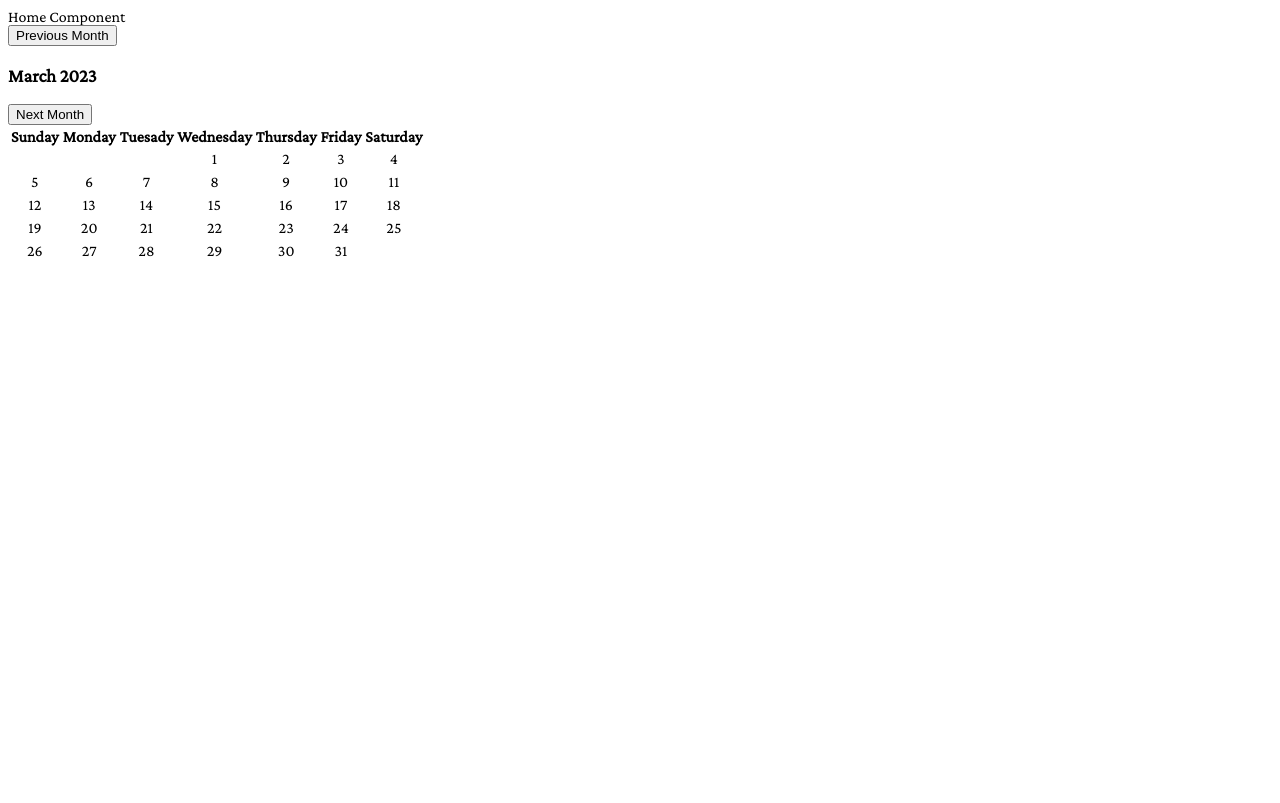
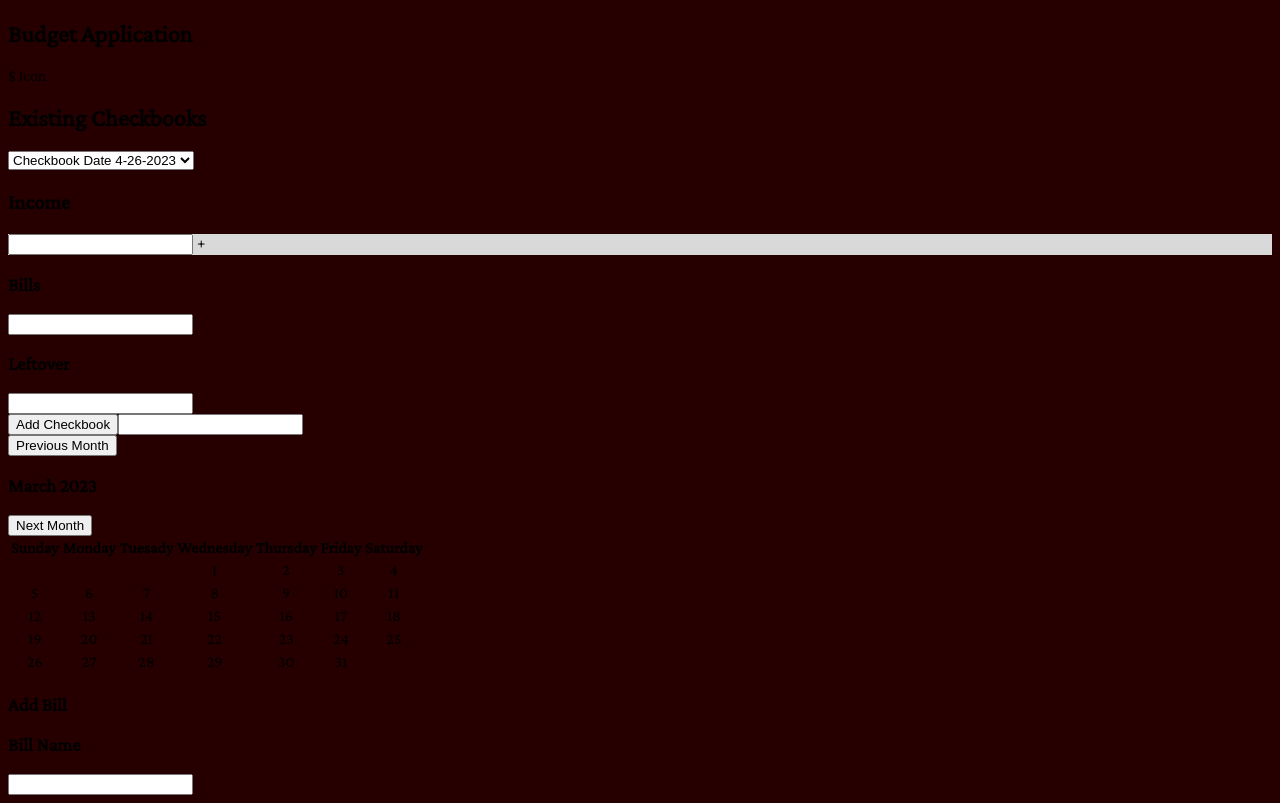
Before and after one commit to nathenjo/budget-app, a Next.js app: page / in a window 1280 px wide. Built offline with nearby package versions, Linux system fonts and the light colour scheme.

Commit message:
Added structure to homepage and started on styling everything

```diff
--- /dev/null
+++ b/components/input.js
@@ -0,0 +1,20 @@
+import React from 'react';
+
+export default function Input(props) {
+
+    const {propClass, label, inputType, icon} = props;
+
+    const formatIcon = (valStr) => {
+        return <div dangerouslySetInnerHTML={{__html: `${valStr}`}} />
+    };
+
+    return (
+        <div className={`comp-input ${propClass}-wrapper`}>
+            <h3 className={`${propClass}-label`}>{label}</h3>
+            <section className={`${propClass}-input-section`}>
+                <input type={inputType} className={`${propClass}-input`} />
+                <span className={`${propClass}-icon`}>{formatIcon(icon)}</span>
+            </section>
+        </div>
+    );
+}
--- a/pages/index.js
+++ b/pages/index.js
@@ -1,5 +1,6 @@
 import React from 'react';
 import Calendar from '../components/calendar';
+import Input from '../components/input';
 
 export default function Home(props) {
 
@@ -7,8 +8,44 @@ export default function Home(props) {
 
     return (
         <div className='home-wrapper'>
-            Home Component
-            <Calendar />
+            <nav className='nav-header'>
+                <h1>Budget Application</h1>
+                <span>$ Icon</span>
+            </nav>
+            <main className='main-section'>
+                <div className='main-column-left'>
+                    <div className='existing-checkbooks-wrapper'>
+                        <h2>Existing Checkbooks</h2>
+                        <select>
+                            <option>Checkbook Date 4-26-2023</option>
+                            <option>Checkbook Date 5-12-2023</option>
+                        </select>
+                    </div>
+                    <Input propClass='income' label='Income' inputType='text' icon='&#43' />
+                    <div className='bills-wrapper'>
+                        <h3>Bills</h3>
+                        <input type='text' className='bills-input' />
+                    </div>
+                    <div className='leftover-wrapper'>
+                        <h3>Leftover</h3>
+                        <input type='text' className='leftover-input' />
+                    </div>
+                    <div className='add-checkbook-wrapper'>
+                        <button>Add Checkbook</button>
+                        <input type='text' className='new-checkboox-input' />
+                    </div>
+                </div>
+                <div className='main-column-right'>
+                    <Calendar />
+                </div>
+            </main>
+            <footer>
+                <h3>Add Bill</h3>
+                <div className='bill-name-wrapper'>
+                    <h3>Bill Name</h3>
+                    <input type='text' className='' />
+                </div>
+            </footer>
         </div>
     );
 }
--- /dev/null
+++ b/styles/components/input.scss
@@ -0,0 +1,17 @@
+.comp-input {
+    h3 {
+        font-size: 1.3em;
+    }
+
+    section {
+        display: flex;
+        gap: 4px;
+        background-color: $white;
+        input {
+
+        }
+        span {
+
+        }
+    }
+}
--- a/styles/master.scss
+++ b/styles/master.scss
@@ -1,7 +1,11 @@
 @import url('https://fonts.googleapis.com/css2?family=Crimson+Pro&display=swap');
+
+@import './variables.scss';
 
 body {
     font-family: 'Crimson Pro', serif;
+    background-color: $background;
 }
 
 @import './components/calendar.scss';
+@import './components/input.scss';
--- /dev/null
+++ b/styles/variables.scss
@@ -0,0 +1,7 @@
+$background: #260000;
+$black: #010608;
+$white: #D9D9D9;
+$red: #8C0000;
+$green: #008C23;
+$blue: #3429A6;
+$yellow: #E6D273;
```
